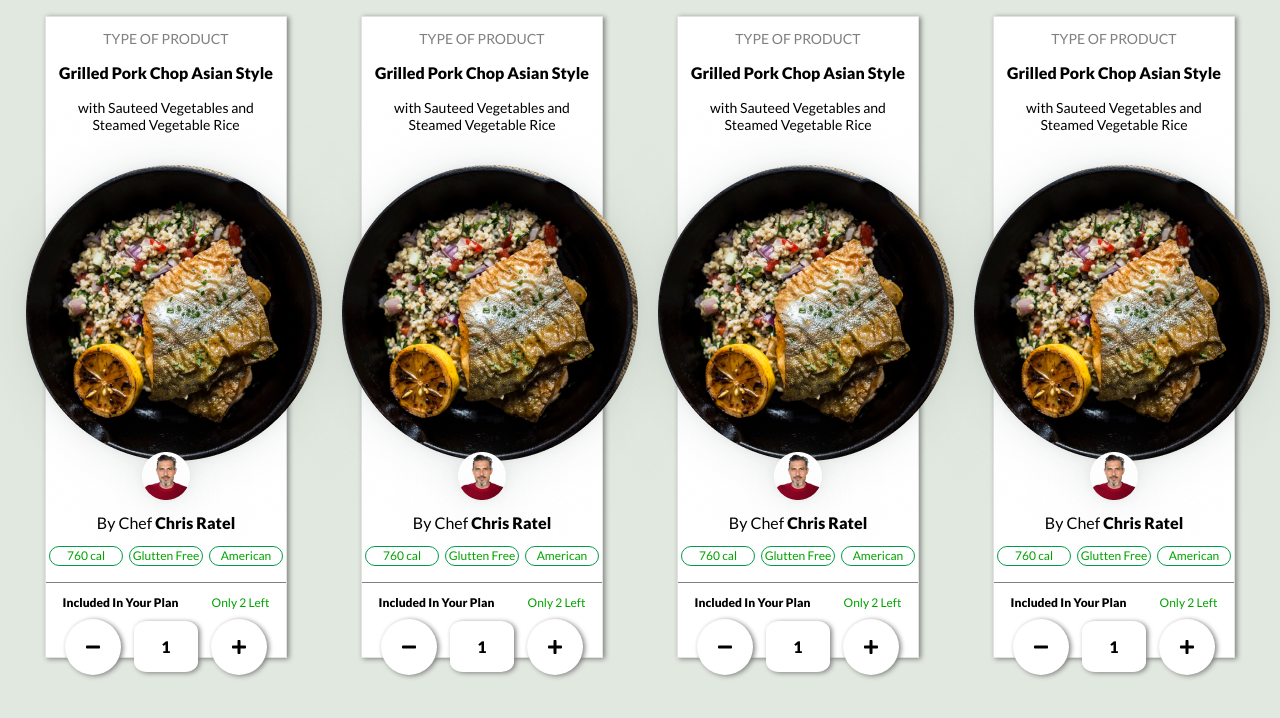
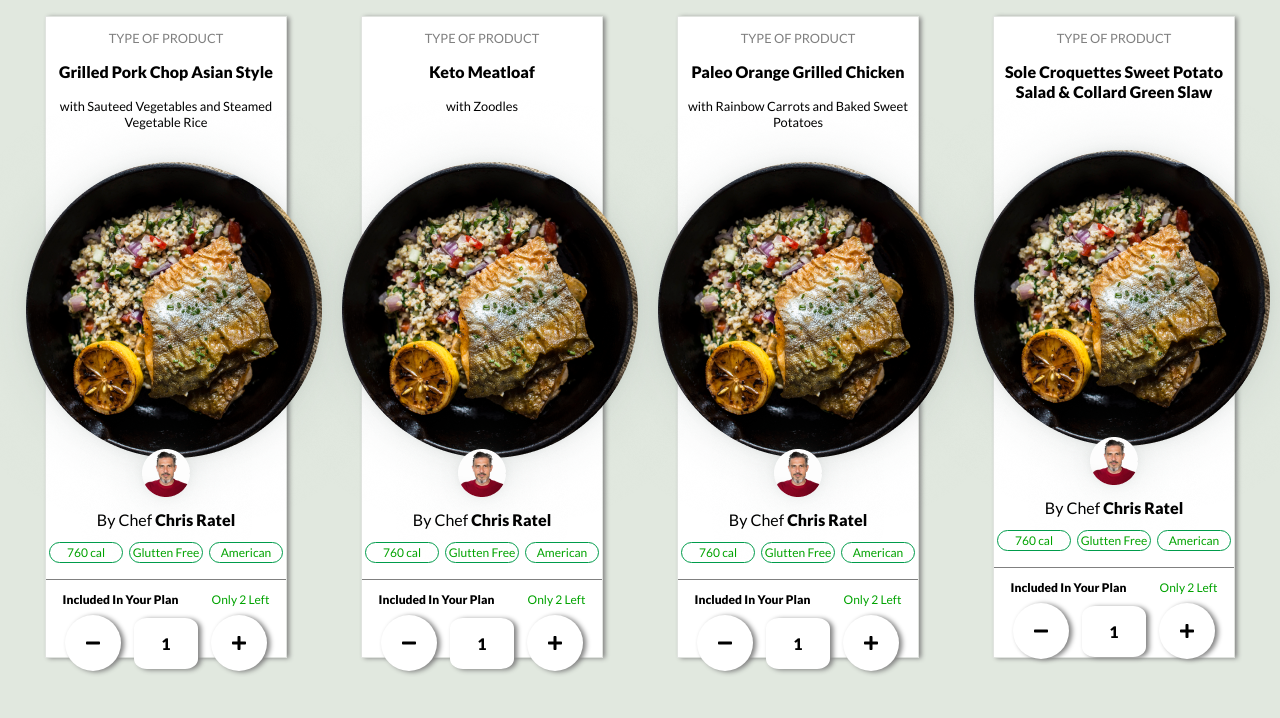
Before and after one commit to pablovester/cookunity, a plain HTML site: page index.html in a window 1280 px wide. Shown: the top 718 px of the page. Drawn offline with Linux system fonts and the light colour scheme.

Commit message:
changed rem instead of px and food descriptions

```diff
--- a/index.html
+++ b/index.html
@@ -52,8 +52,9 @@
 
 				<div class="card-container">
 					<p class="text type-product">type of product</p>
-					<p class="text title"><span>Grilled Pork Chop Asian Style</span></p>
-					<p class="text description">with Sauteed Vegetables and Steamed Vegetable Rice</p>
+					<p class="text title"><span>Keto Meatloaf</span></p>
+					<p class="text description">with Zoodles</p>
+					<p></p>
 
 					<div class="img food">
 						<img src="images/food.png">
@@ -90,8 +91,8 @@
 
 				<div class="card-container">
 					<p class="text type-product">type of product</p>
-					<p class="text title"><span>Grilled Pork Chop Asian Style</span></p>
-					<p class="text description">with Sauteed Vegetables and Steamed Vegetable Rice</p>
+					<p class="text title"><span>Paleo Orange Grilled Chicken</span></p>
+					<p class="text description">with Rainbow Carrots and Baked Sweet Potatoes</p>
 
 					<div class="img food">
 						<img src="images/food.png">
@@ -128,8 +129,9 @@
 
 				<div class="card-container">
 					<p class="text type-product">type of product</p>
-					<p class="text title"><span>Grilled Pork Chop Asian Style</span></p>
-					<p class="text description">with Sauteed Vegetables and Steamed Vegetable Rice</p>
+					<p class="text title"><span>Sole Croquettes Sweet Potato Salad & Collard Green Slaw</span></p>
+					<p class="text description"></p>
+					<p></p>
 
 					<div class="img food">
 						<img src="images/food.png">
--- a/styles.css
+++ b/styles.css
@@ -11,10 +11,9 @@ html {
 .card-container {
 	width: 15rem;
 	height: 40rem;
-	margin: auto;
 	background: #FFFFFF;
-	border: 0.1px solid #E0E3DF  ;
-	box-shadow: 2px 1px 5px grey;
+	border: 0.09rem solid #E0E3DF;
+	box-shadow: 0.2rem 0.06rem 0.3rem grey;
 	margin: 0.5rem;
 }
 
@@ -46,19 +45,19 @@ html {
 }
 
 .type-product {
-	line-height: 16px;
-	font-size: 14px;
+	line-height: 1rem;
+	font-size: 0.8rem;
 	text-transform: uppercase;
 	color: grey;
 }
 
 .title {
-	line-height: 20px;
+	line-height: 1.25rem;
 }
 
 .description {
-	margin: 0px 5px;
-	font-size: 14px;
+	margin: 0px 0.3rem;
+	font-size: 0.8rem;
 	text-align: center;
 }
 
@@ -77,10 +76,10 @@ p.author {
 }
 
 .tag {
-	border: 1px solid #009C4B;
-	border-radius: 12px;
+	border: 0.06rem solid #009C4B;
+	border-radius: 0.75rem;
 	width: 100%;
-	font-size: 12px;
+	font-size: 0.75rem;
 	padding: 0.1rem;
 	margin: 0.2rem;
 }
@@ -88,10 +87,10 @@ p.author {
 .bottom-container {
 	display: flex;
 	justify-content: space-around;
-	font-size: 12px;
+	font-size: 0.75rem;
 	position: relative;
 	bottom: 37%;
-	border-top: 1px solid gray;
+	border-top: 0.06rem solid gray;
 }
 
 .bttn-container {
@@ -109,8 +108,8 @@ p.author {
 	justify-content: center;
 	align-items: center;
 	width: 30%;
-	height: 100%;
-	box-shadow: 2px 1px 5px grey;
+    height: 100%;
+	box-shadow: 0.2rem 0.06rem 0.3rem grey;
 }
 
 .control {
```
